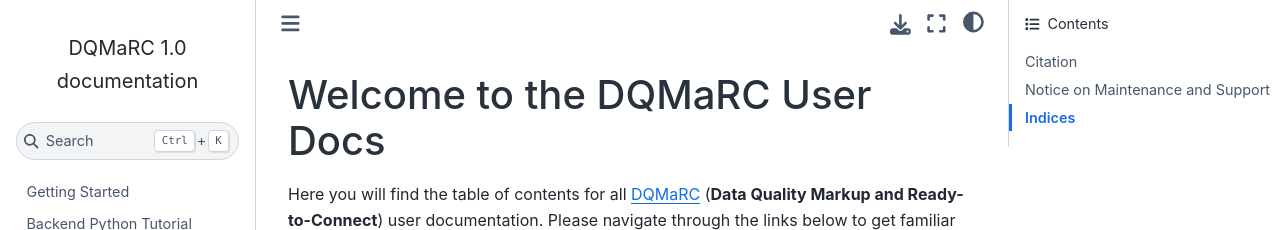
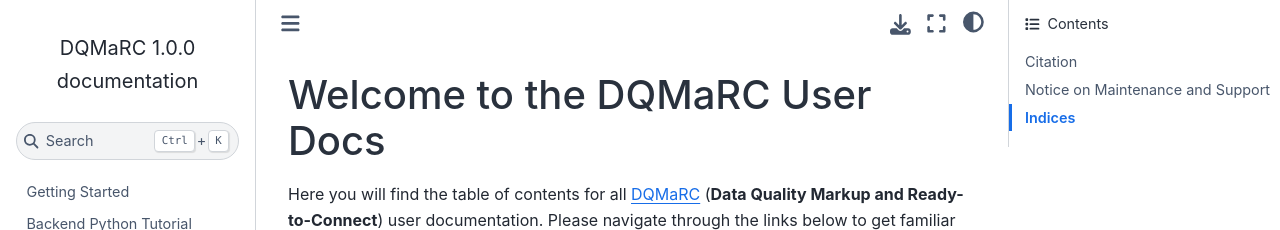
Before and after one commit to christie-nhs-data-science/DQMaRC, a Sphinx documentation site: the page built from docs/source/index.rst, in a window 1280 px wide. Shown: the top 230 px of the page. Built offline with Sphinx 7.4.7 and the Sphinx Book theme 1.1.4, drawn with Linux system fonts in a browser that asks for light colours.

Commit message:
Update conf.py

```diff
--- a/docs/source/conf.py
+++ b/docs/source/conf.py
@@ -16,7 +16,6 @@
 sys.path.insert(0, os.path.abspath('.'))
 sys.path.insert(0, os.path.abspath('../'))
 sys.path.insert(0, os.path.abspath("./DQMaRC"))
-sys.path.insert(0, os.path.abspath('../DQMaRC'))
 sys.path.insert(0, os.path.abspath("../../DQMaRC"))
 
 # -- Project information -----------------------------------------------------
@@ -26,7 +25,7 @@
 author = 'Anthony Lighterness and Michael Adcock'
 
 # The full version, including alpha/beta/rc tags
-release = '1.0'
+release = '1.0.0'
 
 
 # -- General configuration ---------------------------------------------------
```
